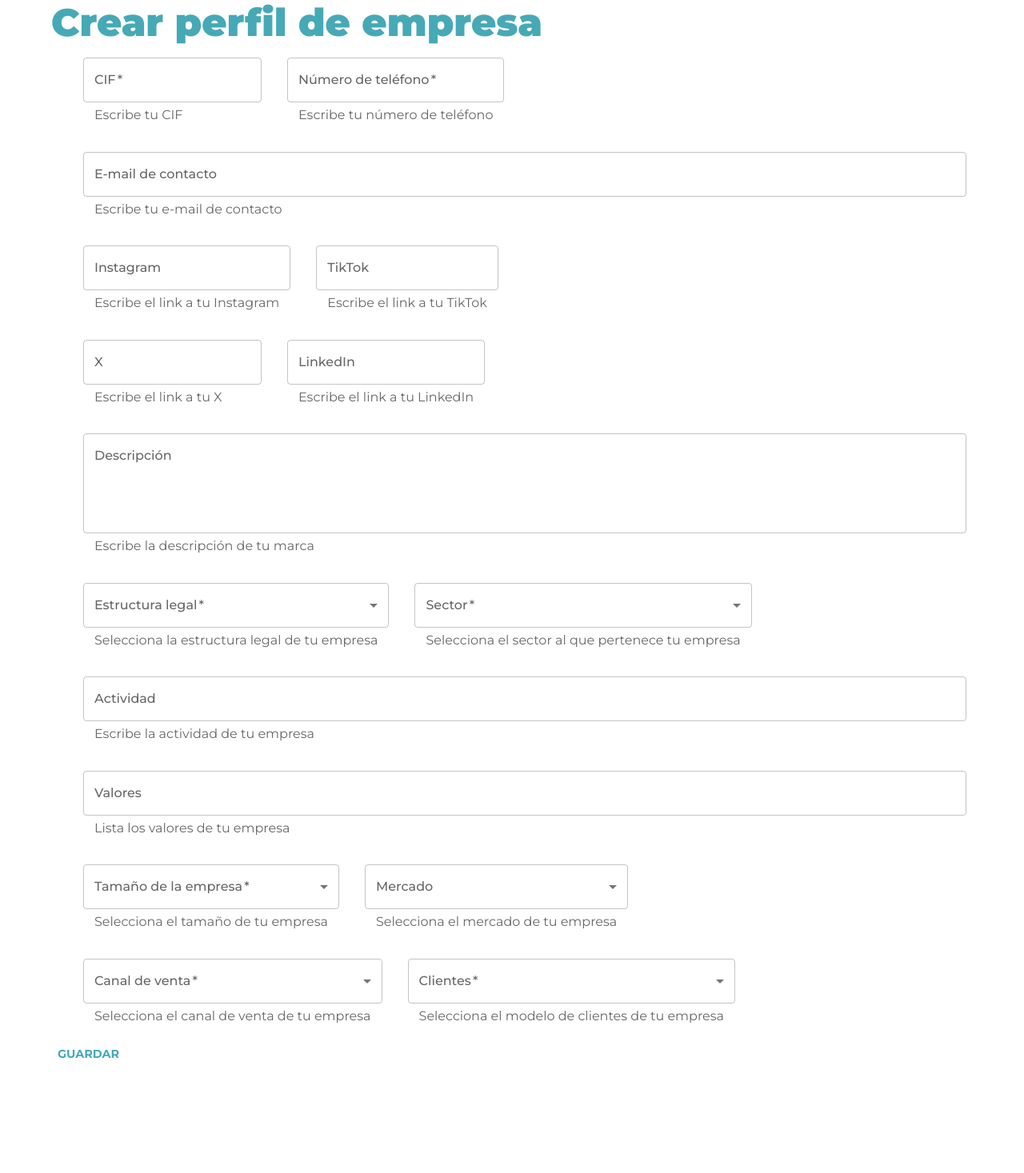
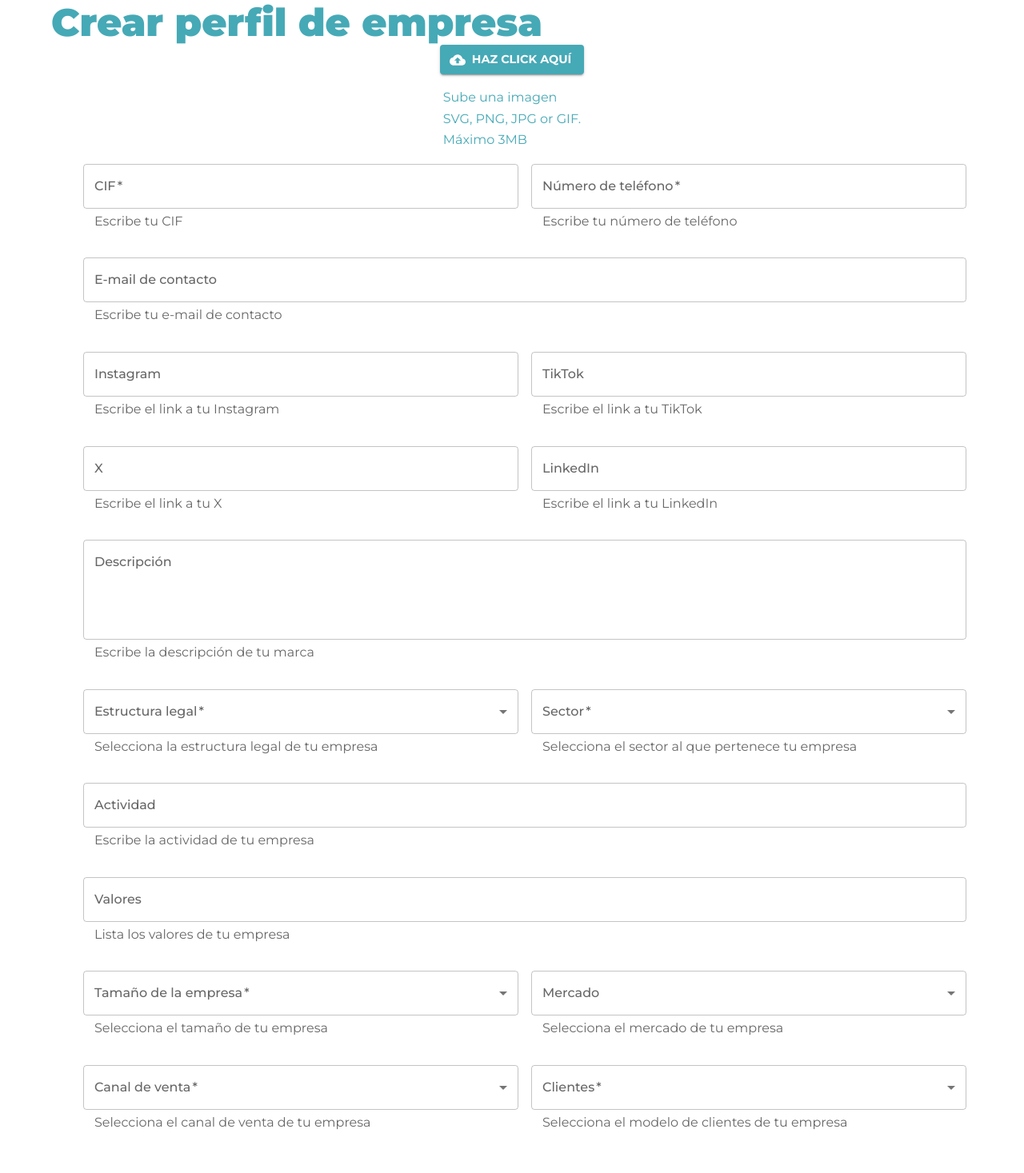
Before and after one commit to octocodevs/jointure-frontend, a Next.js app: page /admin/create-profile in a window 1280 px wide. Shown: the top 1467 px of the page at 80% size. Before the commit the page ends 1338 px from the top, so only its background shows below. Built offline with nearby package versions, Linux system fonts and the light colour scheme.

Commit message:
added image upload component

```diff
--- a/src/app/admin/create-profile/page.jsx
+++ b/src/app/admin/create-profile/page.jsx
@@ -1,6 +1,7 @@
 import { Container, Typography, Button } from '@mui/material'
 import React from 'react'
 import CreateProfileForm from '@/app/components/InfoForms/CreateProfileForm'
+import ImageUpload from '@/app/components/Buttons/ImageUpload'
 
 export default function CreateProfile() {
   return (
@@ -9,6 +10,8 @@ export default function CreateProfile() {
         <Typography variant='h1' color="primary" justifyContent='center'>
             Crear perfil de empresa
         </Typography>
+
+
         <CreateProfileForm />
 
 
--- /dev/null
+++ b/src/app/components/Buttons/ImageUpload.jsx
@@ -0,0 +1,39 @@
+import React from 'react';
+import { Button, Box, Typography } from '@mui/material';
+import { CloudUpload } from '@mui/icons-material';
+
+export default function ImageUpload() {
+    return (
+        <Box className="flex flex-col items-center">
+            <Button
+                component="label"
+                role={undefined}
+                variant="contained"
+                tabIndex={-1}
+                startIcon={<CloudUpload />}
+                type="submit"
+                color="primary"
+                text-uppercase
+
+            >
+                Haz click aquí
+
+            </Button>
+
+            <Box className="flex flex-col mt-4">
+                <Typography variant='caption' color="primary" justifyContent='center'>
+                    Sube una imagen
+                </Typography>
+                <Typography variant='caption' color="primary" justifyContent='center'>
+                    SVG, PNG, JPG or GIF.
+                </Typography>
+                <Typography variant='caption' color="primary" justifyContent='center'>
+                    Máximo 3MB
+                </Typography>
+            </Box>
+
+        </Box>
+
+
+    )
+}
--- a/src/app/components/InfoForms/CreateProfileForm.jsx
+++ b/src/app/components/InfoForms/CreateProfileForm.jsx
@@ -1,8 +1,8 @@
 "use client"
 
-import { Container, TextField, Button, MenuItem } from '@mui/material';
-import React, { useState } from 'react'
-import OptionList from './OptionList';
+import { Container, TextField, Button, MenuItem, Grid } from '@mui/material';
+import React, { useState } from 'react';
+import ImageUpload from '../Buttons/ImageUpload';
 
 
 
@@ -278,7 +278,10 @@ export default function CreateProfileForm() {
         onSubmit={handleSubmit}
       >
 
+        <ImageUpload />
 
+        <Grid container spacing={2}>
+          <Grid item xs={12} sm={6}>
             <TextField
               sx={{
                 margin: '1rem',
@@ -287,12 +290,14 @@ export default function CreateProfileForm() {
               label="CIF"
               variant="outlined"
               color="secondary"
+              fullWidth
               required
               helperText="Escribe tu CIF"
               onChange={(e) => setCifValue(e.target.value)}
+            />
+          </Grid>
 
-        />
-
+          <Grid item xs={12} sm={6}>
             <TextField
               sx={{
                 margin: '1rem',
@@ -302,11 +307,13 @@ export default function CreateProfileForm() {
               label="Número de teléfono"
               variant="outlined"
               color="primary"
+              fullWidth
               required
               helperText="Escribe tu número de teléfono"
               onChange={(e) => setPhone(e.target.value)}
-/*                         error={phoneError}
- */                    />
+            />
+          </Grid>
+        </Grid>
 
         <TextField
           sx={{
@@ -322,6 +329,8 @@ export default function CreateProfileForm() {
 
         />
 
+        <Grid container spacing={2}>
+          <Grid item xs={12} sm={6}>
             <TextField
               sx={{
                 margin: '1rem',
@@ -330,11 +339,14 @@ export default function CreateProfileForm() {
               label="Instagram"
               variant="outlined"
               color="secondary"
+              fullWidth
               helperText="Escribe el link a tu Instagram"
               onChange={(e) => setInstagram(e.target.value)}
 
             />
+          </Grid>
 
+          <Grid item xs={12} sm={6}>
             <TextField
               sx={{
                 margin: '1rem',
@@ -343,11 +355,16 @@ export default function CreateProfileForm() {
               label="TikTok"
               variant="outlined"
               color="secondary"
+              fullWidth
               helperText="Escribe el link a tu TikTok"
               onChange={(e) => setTiktok(e.target.value)}
 
             />
-   <br></br>
+          </Grid>
+        </Grid>
+
+        <Grid container spacing={2}>
+          <Grid item xs={12} sm={6}>
             <TextField
               sx={{
                 margin: '1rem',
@@ -356,11 +373,14 @@ export default function CreateProfileForm() {
               label="X"
               variant="outlined"
               color="secondary"
+              fullWidth
               helperText="Escribe el link a tu X"
               onChange={(e) => setSocialX(e.target.value)}
 
             />
+          </Grid>
 
+          <Grid item xs={12} sm={6}>
             <TextField
               sx={{
                 margin: '1rem',
@@ -369,10 +389,14 @@ export default function CreateProfileForm() {
               label="LinkedIn"
               variant="outlined"
               color="secondary"
+              fullWidth
               helperText="Escribe el link a tu LinkedIn"
               onChange={(e) => setLinkedin(e.target.value)}
 
             />
+          </Grid>
+        </Grid>
+
 
         <TextField
           sx={{
@@ -390,6 +414,8 @@ export default function CreateProfileForm() {
 
         />
 
+        <Grid container spacing={2}>
+          <Grid item xs={12} sm={6}>
             <TextField
               sx={{
                 margin: '1rem',
@@ -401,6 +427,7 @@ export default function CreateProfileForm() {
               helperText="Selecciona la estructura legal de tu empresa"
               variant="outlined"
               color="secondary"
+              fullWidth
               onChange={(e) => setLegalStructure(e.target.value)}
             >
               {legalStructureOptions.map((option) => (
@@ -409,7 +436,9 @@ export default function CreateProfileForm() {
                 </MenuItem>
               ))}
             </TextField>
+          </Grid>
 
+          <Grid item xs={12} sm={6}>
             <TextField
               sx={{
                 margin: '1rem',
@@ -421,6 +450,7 @@ export default function CreateProfileForm() {
               helperText="Selecciona el sector al que pertenece tu empresa"
               variant="outlined"
               color="secondary"
+              fullWidth
               onChange={(e) => setSector(e.target.value)}
             >
               {sectorOptions.map((option) => (
@@ -429,6 +459,8 @@ export default function CreateProfileForm() {
                 </MenuItem>
               ))}
             </TextField>
+          </Grid>
+        </Grid>
 
         <TextField
           sx={{
@@ -458,6 +490,8 @@ export default function CreateProfileForm() {
 
         />
 
+        <Grid container spacing={2}>
+          <Grid item xs={12} sm={6}>
             <TextField
               sx={{
                 margin: '1rem',
@@ -469,6 +503,7 @@ export default function CreateProfileForm() {
               helperText="Selecciona el tamaño de tu empresa"
               variant="outlined"
               color="secondary"
+              fullWidth
               onChange={(e) => setBusinessSize(e.target.value)}
             >
               {BusinessSizeOptions.map((option) => (
@@ -477,7 +512,9 @@ export default function CreateProfileForm() {
                 </MenuItem>
               ))}
             </TextField>
+          </Grid>
 
+          <Grid item xs={12} sm={6}>
             <TextField
               sx={{
                 margin: '1rem',
@@ -488,6 +525,7 @@ export default function CreateProfileForm() {
               helperText="Selecciona el mercado de tu empresa"
               variant="outlined"
               color="secondary"
+              fullWidth
               onChange={(e) => setMarket(e.target.value)}
             >
               {MarketOptions.map((option) => (
@@ -496,7 +534,11 @@ export default function CreateProfileForm() {
                 </MenuItem>
               ))}
             </TextField>
+          </Grid>
+        </Grid>
 
+        <Grid container spacing={2}>
+          <Grid item xs={12} sm={6}>
             <TextField
               sx={{
                 margin: '1rem',
@@ -508,6 +550,7 @@ export default function CreateProfileForm() {
               helperText="Selecciona el canal de venta de tu empresa"
               variant="outlined"
               color="secondary"
+              fullWidth
               onChange={(e) => setSalesChannels(e.target.value)}
             >
               {ChannelOptions.map((option) => (
@@ -516,7 +559,9 @@ export default function CreateProfileForm() {
                 </MenuItem>
               ))}
             </TextField>
+          </Grid>
 
+          <Grid item xs={12} sm={6}>
             <TextField
               sx={{
                 margin: '1rem',
@@ -528,6 +573,7 @@ export default function CreateProfileForm() {
               helperText="Selecciona el modelo de clientes de tu empresa"
               variant="outlined"
               color="secondary"
+              fullWidth
               onChange={(e) => setClients(e.target.value)}
             >
               {ClientsOptions.map((option) => (
@@ -536,6 +582,8 @@ export default function CreateProfileForm() {
                 </MenuItem>
               ))}
             </TextField>
+          </Grid>
+        </Grid>
 
 
 
```
Lines whose indentation alone changed are shown as unchanged.
